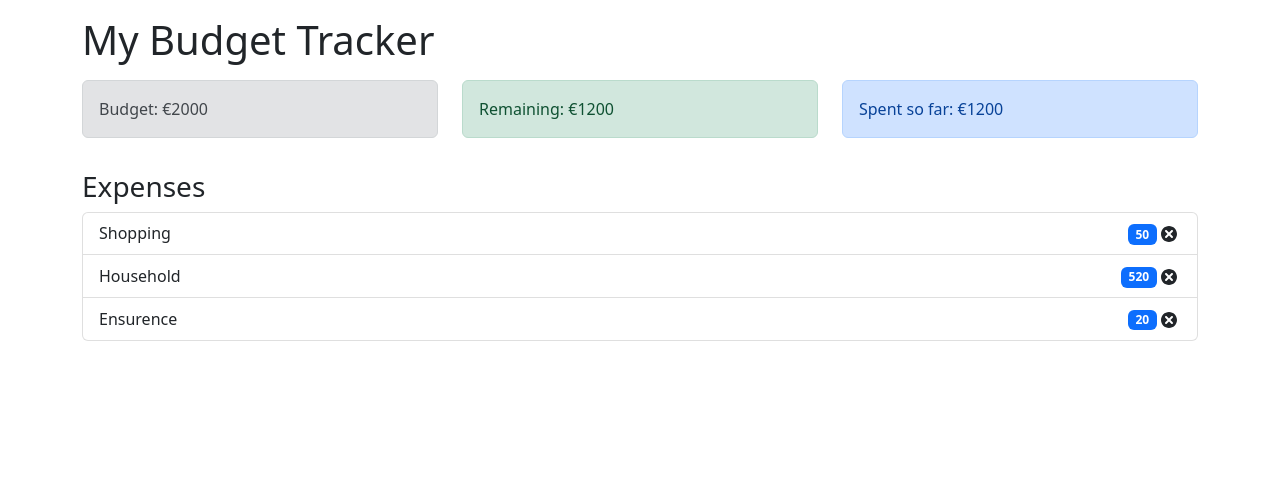
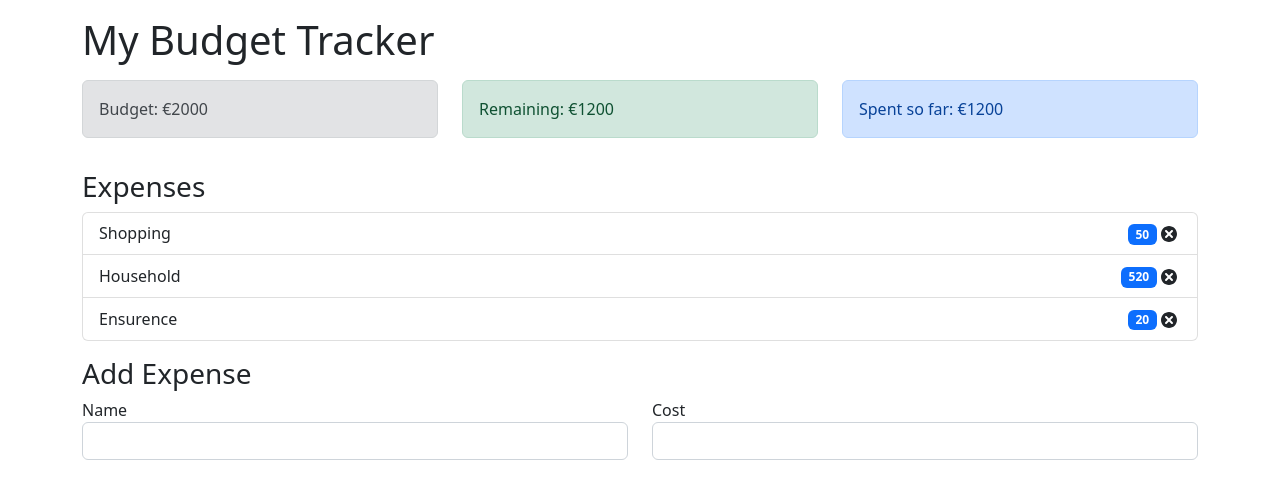
Before and after one commit to Mamali99/Budget-Tracker, a React (Create React App) app: page / in a window 1280 px wide. Shown: the top 498 px of the page. Built offline with nearby package versions, Linux system fonts and the light colour scheme.

Commit message:
added AddExpenseForm to component file

```diff
--- a/src/App.js
+++ b/src/App.js
@@ -3,6 +3,7 @@ import Budget from "./components/Budget";
 import ExpenseList from "./components/ExpenseList";
 import ExpenseTotal from "./components/ExpenseTotal";
 import Remaining from "./components/Remaining";
+import AddExpenseForm from "./components/AddExpenseForm";
 function App() {
   return (
     <div className="container">
@@ -26,6 +27,10 @@ function App() {
         <ExpenseList />
         </div>
       </div>
+      <h3 className="mt-3">Add Expense</h3>
+      <div className="col-sm">
+        <AddExpenseForm />
+      </div>
     </div>
   );
 }
--- /dev/null
+++ b/src/components/AddExpenseForm.js
@@ -0,0 +1,18 @@
+import React from 'react'
+
+export default function AddExpenseForm() {
+  return (
+    <form>
+        <div className="row">
+            <div className="col-sm">
+                <label for="name">Name</label>
+                <input type="text" required="required" className='form-control' id='name' />
+            </div>
+            <div className="col-sm">
+                <label for="cost">Cost</label>
+                <input type="text" required="required" className='form-control' id='cost' />
+            </div>
+        </div>
+    </form>
+  )
+}
```
